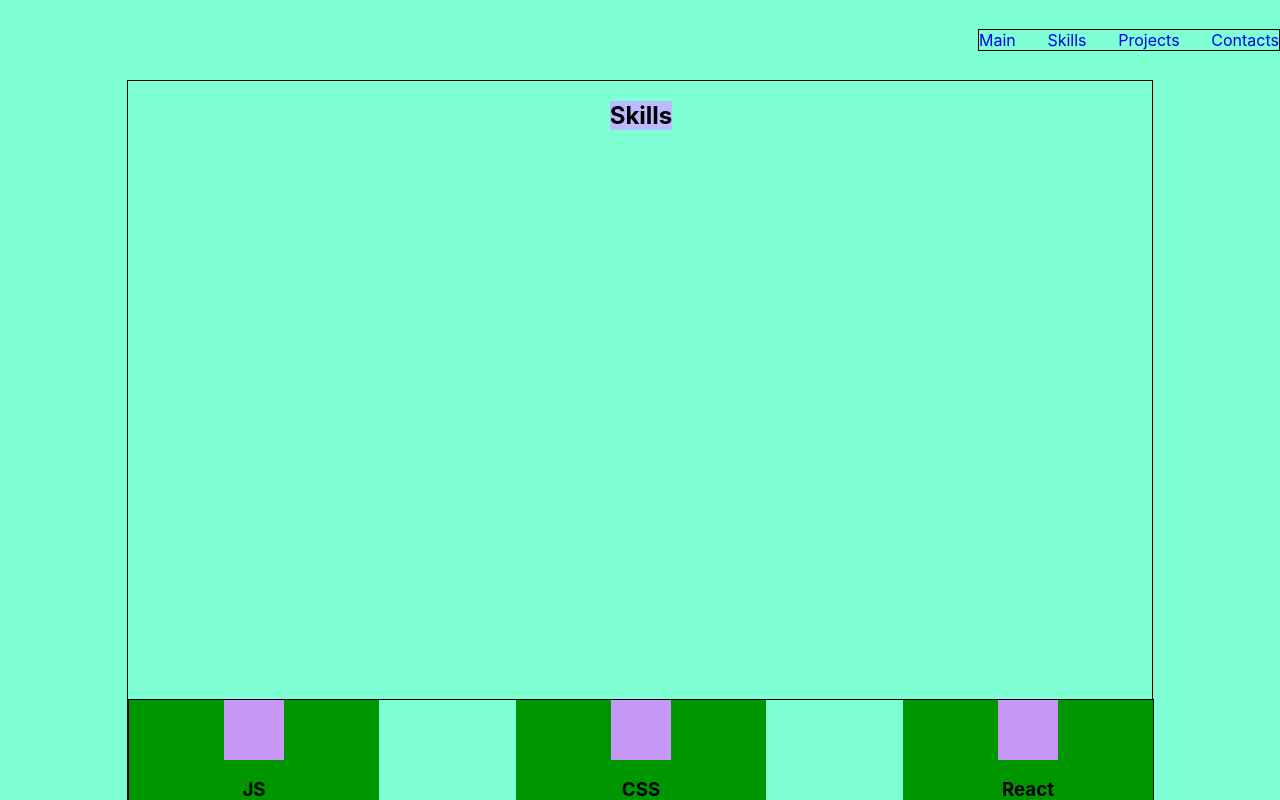
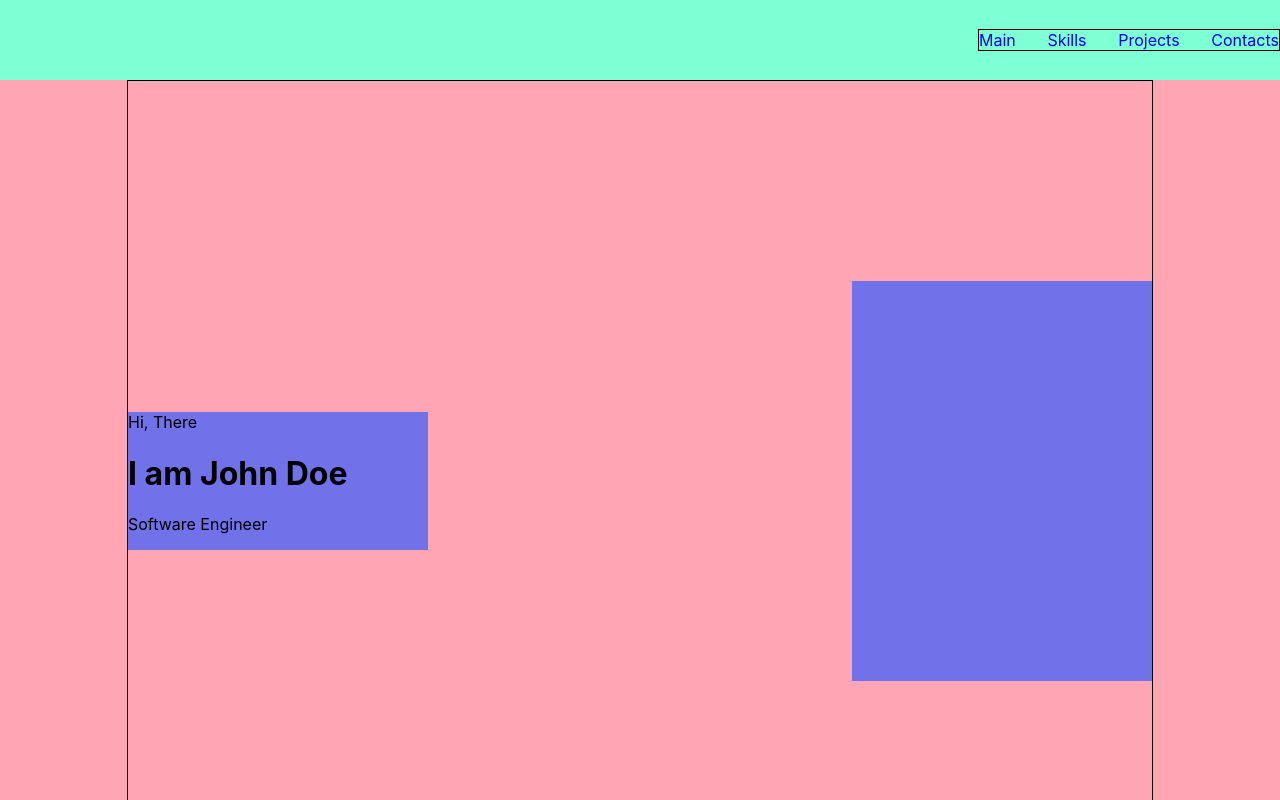
Before and after one commit to magomedov777/portfolio-first-part, a React (Create React App) app: page / in a window 1280 px wide. Shown: the top 800 px of the page. Built offline with nearby package versions, Linux system fonts and the light colour scheme.

Commit message:
build structure

```diff
--- a/src/App.tsx
+++ b/src/App.tsx
@@ -9,7 +9,7 @@ function App() {
   return (
     <div className="App">
       <Header/>
-
+      <Main/>
       <Skills/>
 
     </div>
```
